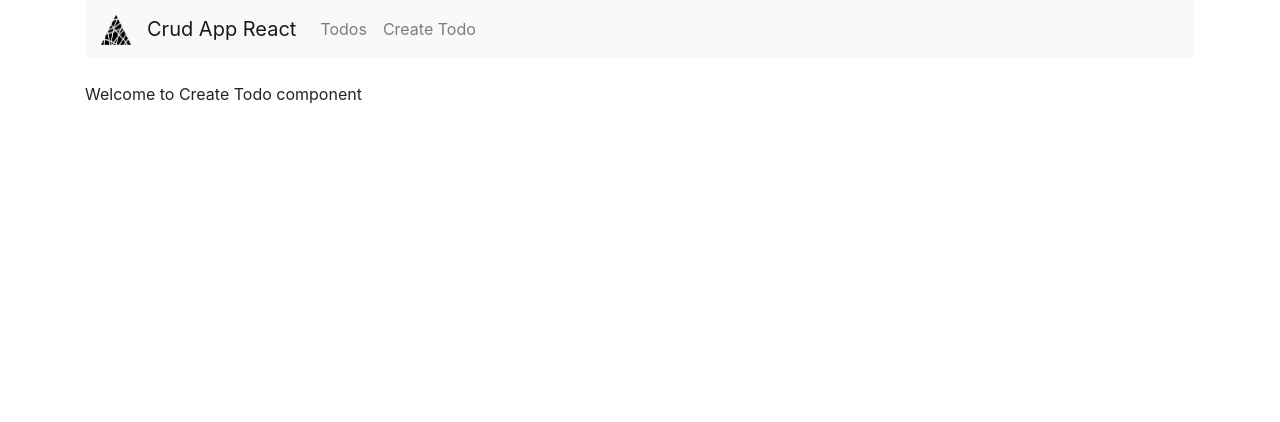
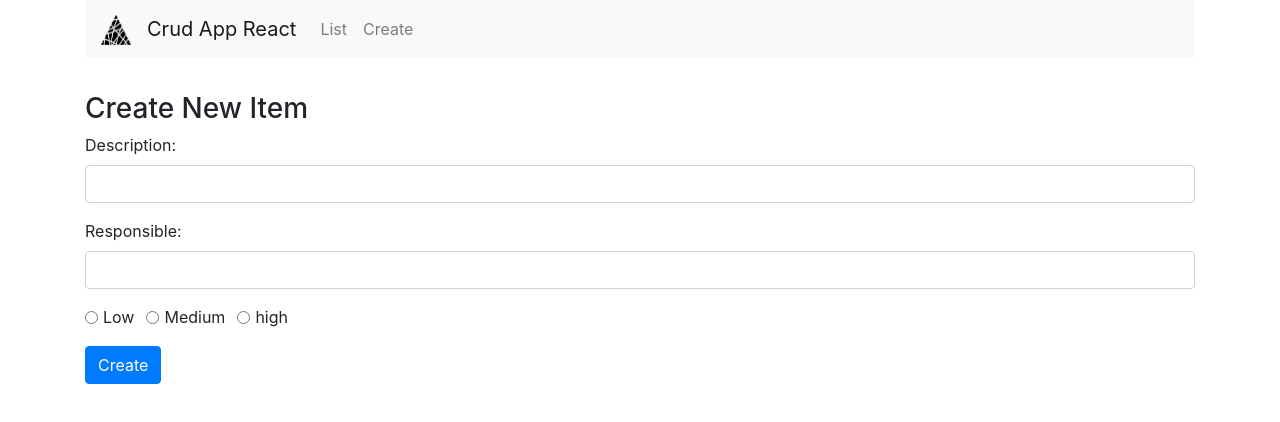
Before and after one commit to backto1983/crud-app-react, a React (Create React App) app: page /create in a window 1280 px wide. Shown: the top 422 px of the page. Built offline with nearby package versions, Linux system fonts and the light colour scheme.

Commit message:
Implemented methods and JSX for the create component

```diff
--- a/src/App.js
+++ b/src/App.js
@@ -2,9 +2,9 @@ import React, { Component } from "react";
 import "bootstrap/dist/css/bootstrap.min.css";
 import { BrowserRouter as Router, Route, Link } from "react-router-dom"; //Adding routing configuration
 
-import CreateTodo from "./component/create-todo.component";
-import EditTodo from "./component/edit-todo.component";
-import TodosList from "./component/todos-list.component";
+import Create from "./component/create.component";
+import Edit from "./component/edit.component";
+import List from "./component/list.component";
 
 import logo from "./logo.png";
 
@@ -29,12 +29,12 @@ class App extends Component {
               <ul className="navbar-nav mr-auto">
                 <li className="navbar-item">
                   <Link to="/" className="nav-link">
-                    Todos
+                    List
                   </Link>
                 </li>
                 <li className="navbar-item">
                   <Link to="/create" className="nav-link">
-                    Create Todo
+                    Create
                   </Link>
                 </li>
               </ul>
@@ -44,10 +44,10 @@ class App extends Component {
 
           {/* Each "Route" element needs at least the "path" and the "component" (connects the path with a
           component) attributes; they are used to add the configuration settings for each route */}
-          <Route path="/" exact component={TodosList} />
+          <Route path="/" exact component={List} />
           {/* The "edit" route accepts a parameter (id) as part of the URL */}
-          <Route path="/edit/:id" exact component={EditTodo} />
-          <Route path="/create" exact component={CreateTodo} />
+          <Route path="/edit/:id" exact component={Edit} />
+          <Route path="/create" exact component={Create} />
         </div>
       </Router>
     );
--- a/src/component/create-todo.component.js
+++ /dev/null
@@ -1,11 +0,0 @@
-import React, { Component } from "react";
-
-export default class CreateTodo extends Component {
-  render() {
-    return (
-      <div>
-        <p>Welcome to Create Todo component</p>
-      </div>
-    );
-  }
-}
--- /dev/null
+++ b/src/component/create.component.js
@@ -0,0 +1,135 @@
+import React, { Component } from "react";
+
+export default class Create extends Component {
+  constructor(props) {
+    super(props);
+
+    /* The four implemented methods are dealing with the component’s state object, so it is necessary to
+    to bind those methods to "this" */
+    this.onChangeDescription = this.onChangeDescription.bind(this);
+    this.onChangeResponsible = this.onChangeResponsible.bind(this);
+    this.onChangePriority = this.onChangePriority.bind(this);
+    this.onSubmit = this.onSubmit.bind(this);
+
+    //The initial state of the "create" component has an object...
+    this.state = {
+      //... which has 4 properties; more can be included
+      description: "",
+      responsible: "",
+      priority: "",
+      completed: false //"completed" has "false" as the default value
+    };
+  }
+
+  //Methods are going to be added; they are used to modify the state properties
+  onChangeDescription(e) {
+    this.setState({
+      description: e.target.value
+    });
+  }
+
+  onChangeResponsible(e) {
+    this.setState({
+      responsible: e.target.value
+    });
+  }
+
+  onChangePriority(e) {
+    this.setState({
+      priority: e.target.value
+    });
+  }
+
+  /* Another method is needed to handle the submit event of the form which will implemented to create a new
+  item */
+  onSubmit(e) {
+    e.preventDefault(); //Funtion used to ensure that the default HTML form submit behaviour is prevented
+
+    console.log(`Form submitted:`);
+    console.log(`Description: ${this.state.description}`);
+    console.log(`Responsible: ${this.state.responsible}`);
+    console.log(`Priority: ${this.state.priority}`);
+
+    this.setState({
+      //To make sure that the form is resetted
+      description: "",
+      responsible: "",
+      priority: "",
+      completed: false
+    });
+  }
+
+  render() {
+    return (
+      //JSX needed to display the form
+      <div style={{ marginTop: 10 }}>
+        <h3>Create New Item</h3>
+        <form onSubmit={this.onSubmit}>
+          <div className="form-group">
+            <label>Description: </label>
+            <input
+              type="text"
+              className="form-control"
+              value={this.state.description}
+              onChange={this.onChangeDescription}
+            />
+          </div>
+
+          <div className="form-group">
+            <label>Responsible: </label>
+            <input
+              type="text"
+              className="form-control"
+              value={this.state.responsible}
+              onChange={this.onChangeResponsible}
+            />
+          </div>
+
+          <div className="form-group">
+            <div className="form-check form-check-inline">
+              <input
+                className="form-check-input"
+                type="radio"
+                name="priorityOptions"
+                id="priorityLow"
+                value="Low"
+                checked={this.state.priority === "Low"}
+                onChange={this.onChangePriority}
+              />
+              <label className="form-check-label">Low</label>
+            </div>
+
+            <div className="form-check form-check-inline">
+              <input
+                className="form-check-input"
+                type="radio"
+                name="priorityOptions"
+                id="priorityMedium"
+                value="Medium"
+                checked={this.state.priority === "Medium"}
+                onChange={this.onChangePriority}
+              />
+              <label className="form-check-label">Medium</label>
+            </div>
+
+            <div className="form-check form-check-inline">
+              <input
+                className="form-check-input"
+                type="radio"
+                name="priorityOptions"
+                id="priorityHigh"
+                value="High"
+                checked={this.state.priority === "high"}
+                onChange={this.onChangePriority}
+              />
+              <label className="form-check-label">high</label>
+            </div>
+          </div>
+          <div className="form-group">
+            <input type="submit" value="Create" className="btn btn-primary" />
+          </div>
+        </form>
+      </div>
+    );
+  }
+}
--- a/src/component/edit-todo.component.js
+++ b/src/component/edit.component.js
@@ -1,10 +1,10 @@
 import React, { Component } from "react";
 
-export default class EditTodo extends Component {
+export default class Edit extends Component {
   render() {
     return (
       <div>
-        <p>Welcome</p>
+        <p>Welcome to the Edit component</p>
       </div>
     );
   }
--- a/src/component/todos-list.component.js
+++ b/src/component/list.component.js
@@ -1,11 +1,11 @@
 import React, { Component } from "react";
 
-export default class TodosList extends Component {
+export default class List extends Component {
   //The "render()" returns JSX
   render() {
     return (
       <div>
-        <p>Welcome to Todos List component</p>
+        <p>Welcome to the List component</p>
       </div>
     );
   }
```
